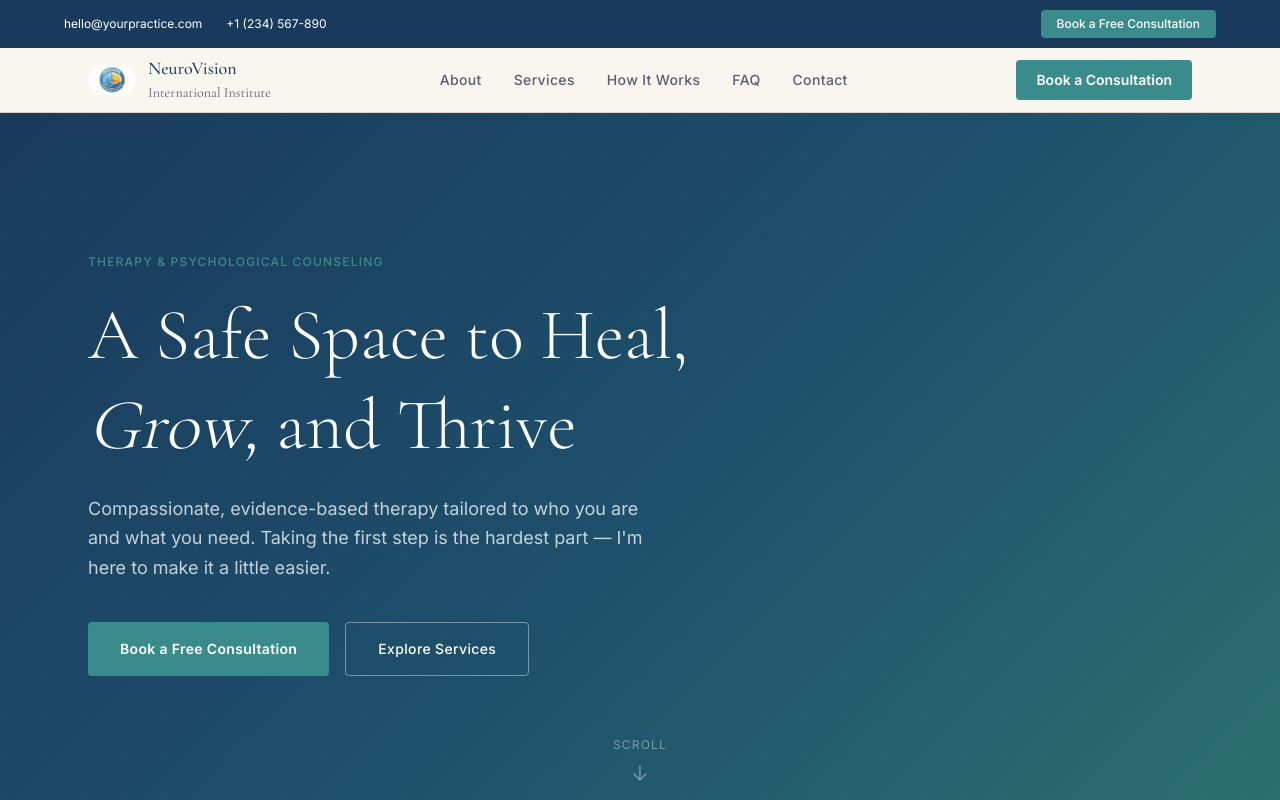
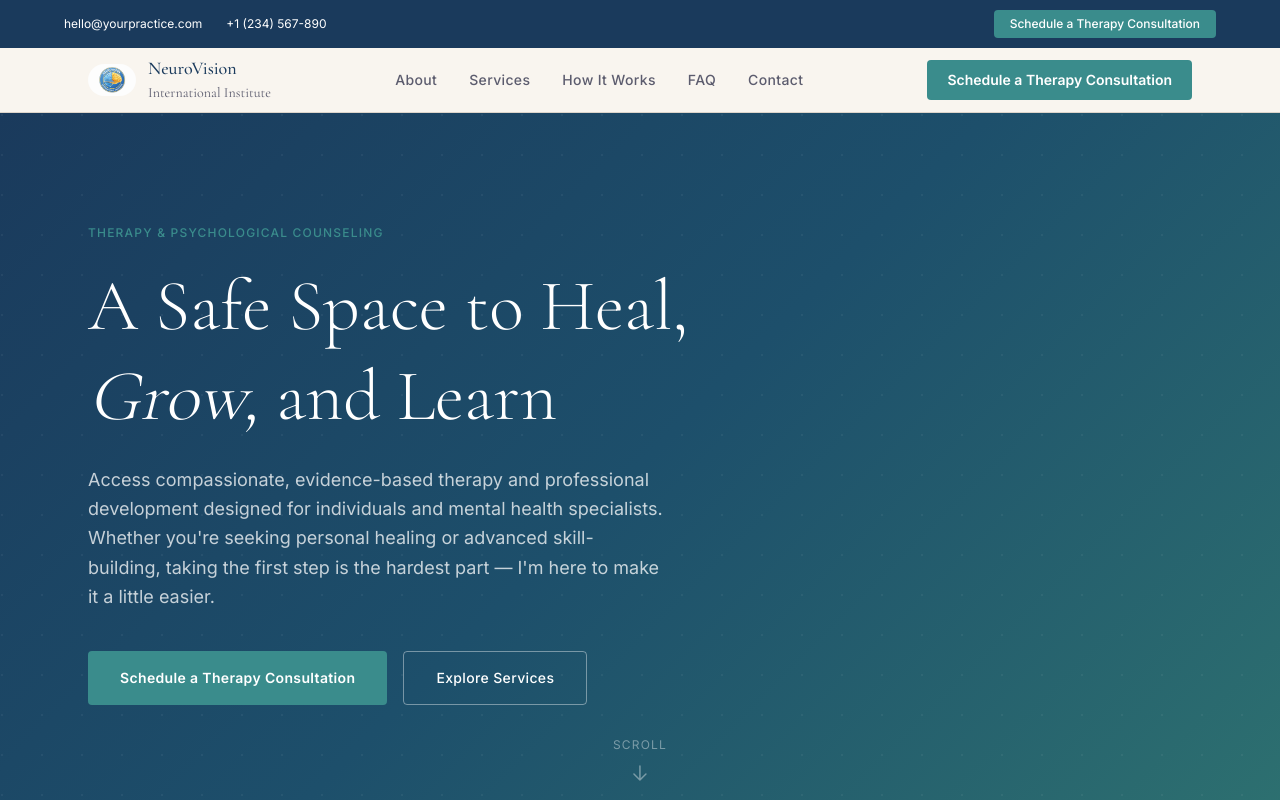
Before and after one commit to Lashalysses/therapy-site, a Next.js app: page / in a window 1280 px wide. Shown: the top 800 px of the page. Built offline with nearby package versions, Linux system fonts and the light colour scheme.

Commit message:
Update hero text

```diff
--- a/src/components/Footer.tsx
+++ b/src/components/Footer.tsx
@@ -71,7 +71,7 @@ export default function Footer() {
                   href="#contact"
                   className="inline-flex items-center bg-teal hover:bg-teal-dark text-white text-xs font-semibold px-4 py-2 rounded transition-colors"
                 >
-                  Book a Consultation
+                  Schedule a Therapy Consultation
                 </a>
               </li>
             </ul>
--- a/src/components/Hero.tsx
+++ b/src/components/Hero.tsx
@@ -25,19 +25,21 @@ export default function Hero() {
           </p>
           <h1 className="font-serif text-5xl sm:text-6xl lg:text-7xl text-white font-light leading-tight mb-6">
             A Safe Space to Heal,{" "}
-            <span className="italic">Grow,</span> and Thrive
+            <span className="italic">Grow,</span> and Learn
           </h1>
           <p className="text-white/75 text-lg leading-relaxed mb-10 max-w-xl font-sans">
-            Compassionate, evidence-based therapy tailored to who you are and
-            what you need. Taking the first step is the hardest part — I&apos;m
-            here to make it a little easier.
+            Access compassionate, evidence-based therapy and professional
+            development designed for individuals and mental health
+            specialists. Whether you&apos;re seeking personal healing or
+            advanced skill-building, taking the first step is the hardest
+            part — I&apos;m here to make it a little easier.
           </p>
           <div className="flex flex-col sm:flex-row gap-4">
             <a
               href="#contact"
               className="inline-flex items-center justify-center bg-teal hover:bg-teal-dark text-white font-semibold px-8 py-4 rounded text-sm tracking-wide transition-colors"
             >
-              Book a Free Consultation
+              Schedule a Therapy Consultation
             </a>
             <a
               href="#services"
--- a/src/components/Navigation.tsx
+++ b/src/components/Navigation.tsx
@@ -67,7 +67,7 @@ export default function Navigation() {
             href="#contact"
             className="hidden md:inline-flex items-center text-sm font-semibold bg-teal hover:bg-teal-dark text-white px-5 py-2.5 rounded transition-colors"
           >
-            Book a Consultation
+            Schedule a Therapy Consultation
           </a>
 
           {/* Mobile hamburger */}
@@ -131,7 +131,7 @@ export default function Navigation() {
               onClick={handleLinkClick}
               className="mt-3 text-center font-semibold bg-teal hover:bg-teal-dark text-white px-5 py-3 rounded transition-colors"
             >
-              Book a Free Consultation
+              Schedule a Therapy Consultation
             </a>
           </nav>
         </div>
--- a/src/components/TopBar.tsx
+++ b/src/components/TopBar.tsx
@@ -20,7 +20,7 @@ export default function TopBar() {
           href="#contact"
           className="text-xs font-medium bg-teal hover:bg-teal-dark text-white px-4 py-1.5 rounded transition-colors hidden sm:block"
         >
-          Book a Free Consultation
+          Schedule a Therapy Consultation
         </a>
       </div>
     </div>
```
Also changed, not shown: 1 other file (tests, documents, lock files or other folders).
